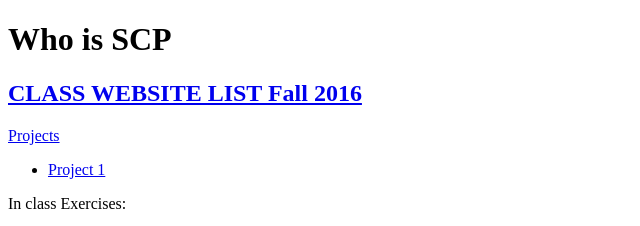
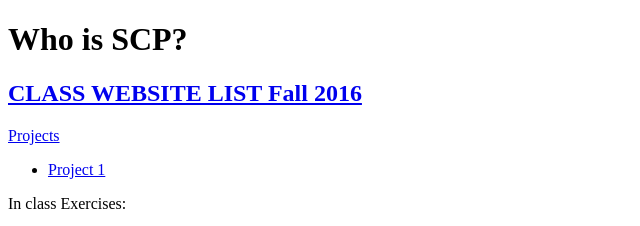
Before and after one commit to Kunngaa/sjiiii, a plain HTML site: page index.html in a window 1280 px wide. Shown: the top 226 px of the page, 0-640 px from the left. Drawn offline with Linux system fonts and the light colour scheme.

Commit message:
change title

```diff
--- a/index.html
+++ b/index.html
@@ -6,7 +6,7 @@
 </head>
 
 <body>
-  <h1>Who is SCP</h1>
+  <h1>Who is SCP?</h1>
   <h2><a href="http://mharris13.github.io/interactivemedia323/classwebsite/a323classwebsite"> CLASS WEBSITE LIST Fall 2016</h2>
 
   <p>
```
